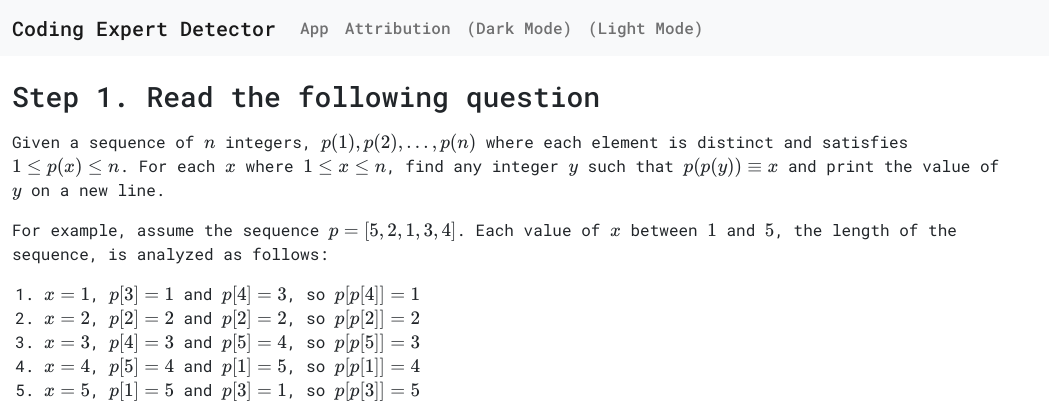
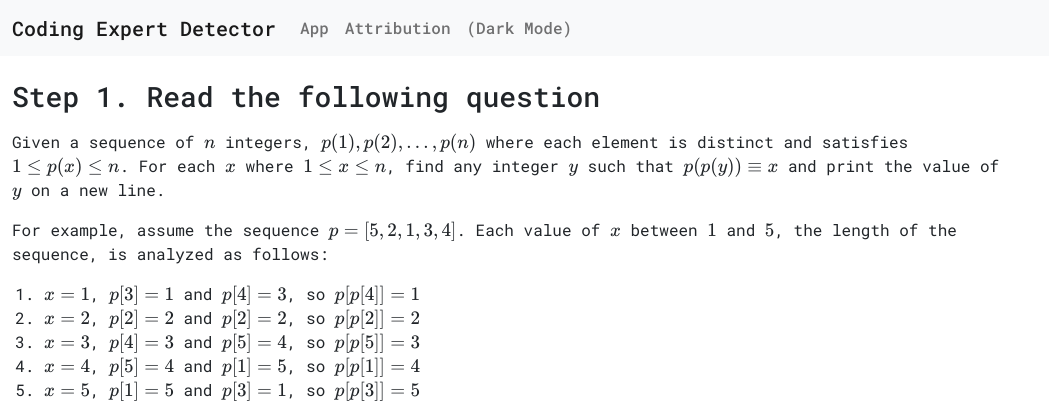
Before and after one commit to gabrielchl/coding-expert-detector-web, a Flask app: page /app in a window 1280 px wide. Shown: the top 405 px of the page, without its empty margins (0-1049 px from the left). Run offline with Flask 2, Linux system fonts and the light colour scheme; some libraries are stand-ins or nearby versions.

Commit message:
Fix dark mode trigger when session is first init

```diff
--- a/templates/base.html
+++ b/templates/base.html
@@ -25,7 +25,7 @@
                     <a class="nav-link" href="{{ url_for('app_route') }}">App</a>
                     <a class="nav-link" href="{{ url_for('attribution') }}">Attribution</a>
                     <a class="nav-link" href="#" id="dark-mode" {% if mode == 'dark' %} style="display: none" {% endif %}>(Dark Mode)</a>
-                    <a class="nav-link" href="#" id="light-mode" {% if mode == 'light' %} style="display: none" {% endif %}>(Light Mode)</a>
+                    <a class="nav-link" href="#" id="light-mode" {% if mode != 'dark' %} style="display: none" {% endif %}>(Light Mode)</a>
                 </div>
             </div>
         </div>
```
